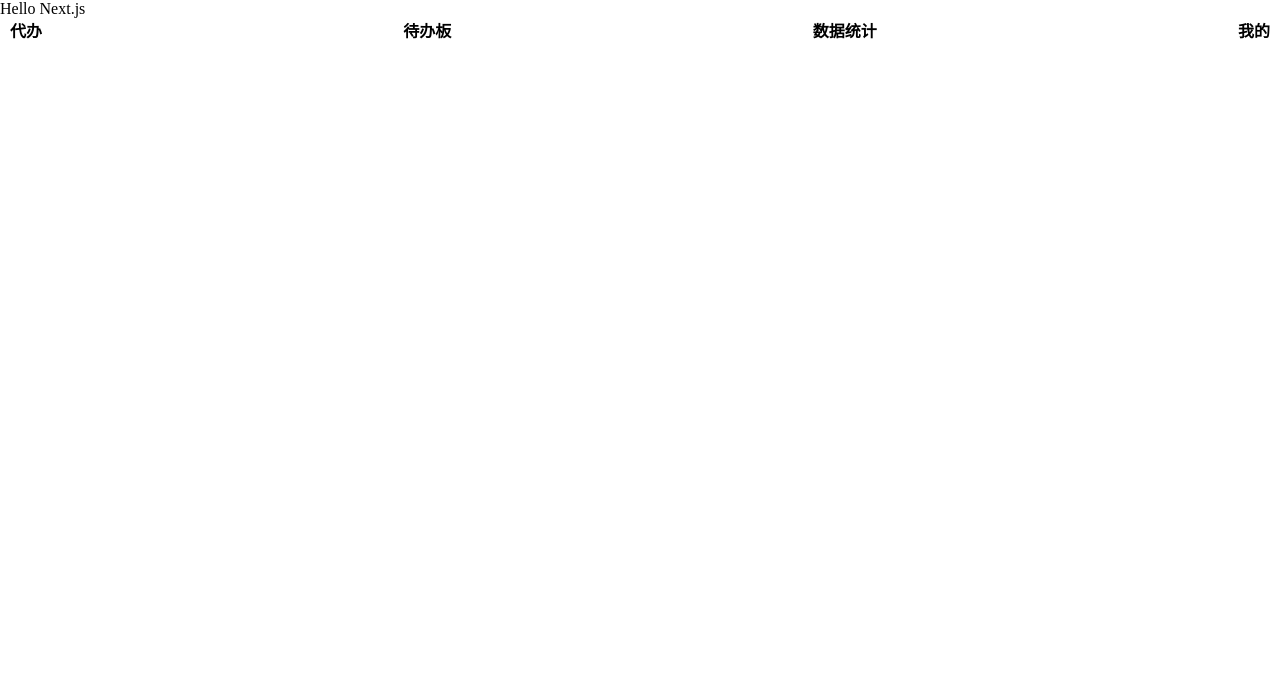
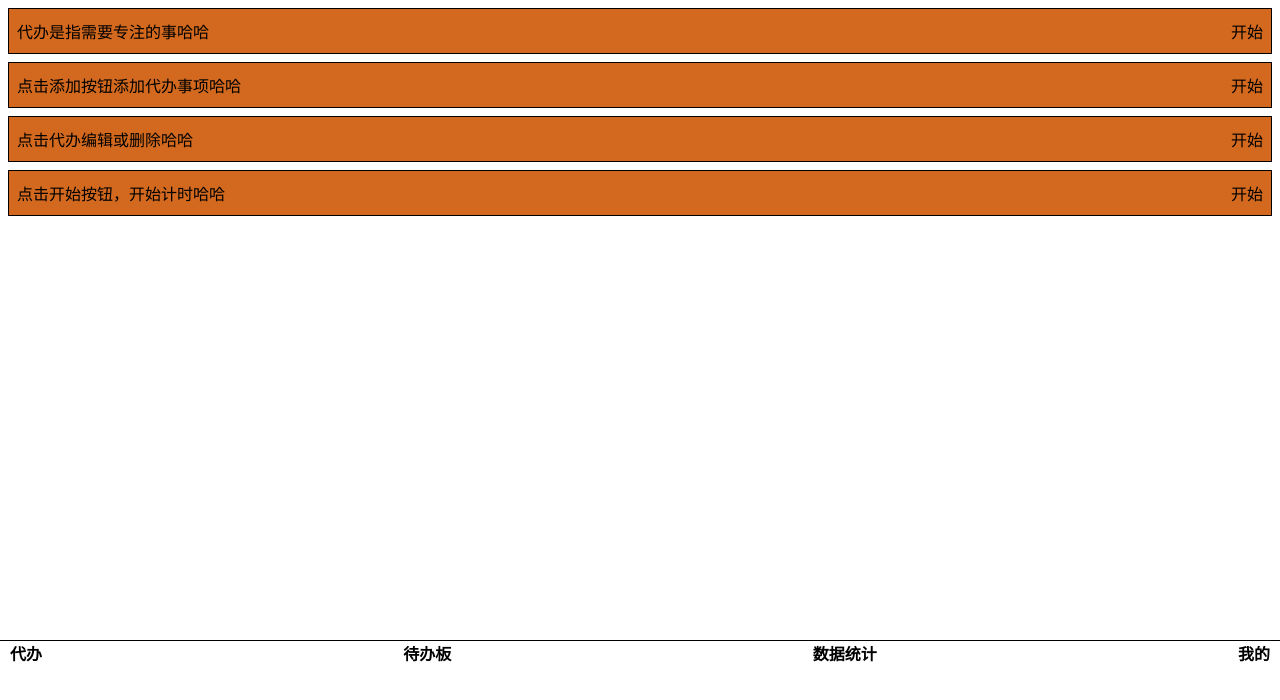
Before and after one commit to 0730chen/potato, a Next.js app: page / in a window 1280 px wide. Shown: the top 700 px of the page. Built offline with nearby package versions, Linux system fonts and the light colour scheme.

Commit message:
完成index.js页面

```diff
--- /dev/null
+++ b/component/Tags.js
@@ -0,0 +1,18 @@
+import '../style/tags.scss'
+
+/**
+ * @return {boolean}
+ */
+
+export default function Tags(props) {
+    return (
+        <div className="tags">
+            <div>
+                <span>{props.name}</span>
+                <span>{props.tag}</span>
+                </div>
+            <div>开始</div>
+
+        </div>
+    )
+}
--- a/pages/index.js
+++ b/pages/index.js
@@ -1,11 +1,17 @@
 import '../style/reset.scss'
 import Nav from "../component/Nav";
+import Tags from "../component/Tags";
 
 export default function Index() {
     return (
         <div className="container">
             <Nav/>
-            <main>Hello Next.js</main>
+            <main>
+                <Tags name="代办是指需要专注的事" tag="哈哈"/>
+                <Tags name="点击添加按钮添加代办事项"  tag="哈哈"/>
+                <Tags name="点击代办编辑或删除"  tag="哈哈"/>
+                <Tags name="点击开始按钮，开始计时"  tag="哈哈"/>
+            </main>
         </div>
     );
 }
--- a/style/Nav.scss
+++ b/style/Nav.scss
@@ -5,4 +5,5 @@
   padding: 0 10px;
   font-size: 16px;
   font-weight: 1000;
+  border-top: 1px solid black;
 }
--- a/style/reset.scss
+++ b/style/reset.scss
@@ -32,4 +32,5 @@ h1, h2, h3, h4, h5, h6 {
 
 main {
   flex-grow: 1;
+  height: 640px
 }
--- /dev/null
+++ b/style/tags.scss
@@ -0,0 +1,9 @@
+.tags {
+  border: 1px solid black;
+  padding: 10px 8px;
+  background: chocolate;
+  margin: 8px 8px;
+  display: flex;
+  flex-direction: row;
+  justify-content: space-between;
+}
```
